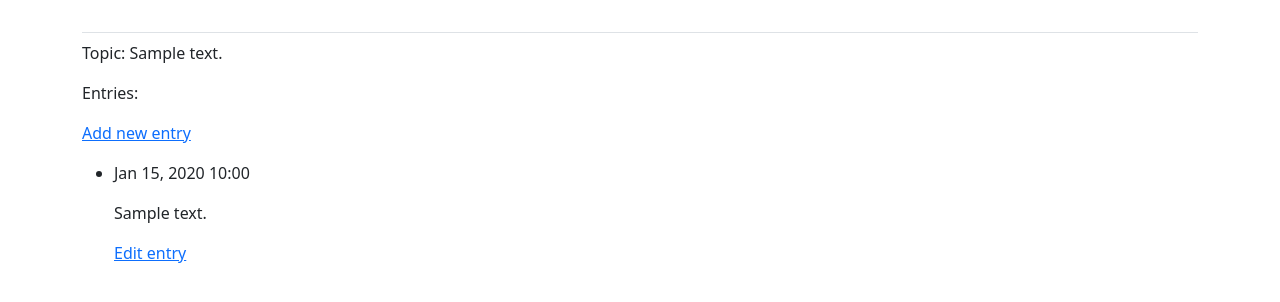
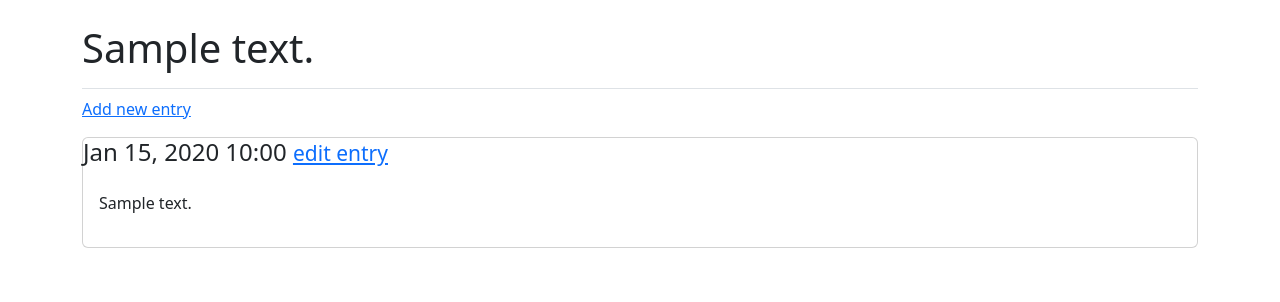
Before and after one commit to MSRhmn/journal-record, a Django app: page /topics/1/ in a window 1280 px wide. Shown: the part 70-372 px from the top of the page. Run offline with Django 5.2, Linux system fonts and the light colour scheme; a user stored in the database is signed in; tables that the repository leaves empty hold one stand-in row (values such as "Sample post"); some libraries are stand-ins or nearby versions.

Commit message:
style: topic.html in journal record template

```diff
--- a/journal_records/templates/journal_records/topic.html
+++ b/journal_records/templates/journal_records/topic.html
@@ -1,26 +1,25 @@
 {% extends "journal_records/base.html" %}
 
+{% block page_header %}
+  <h1>{{ topic.text }}</h1>
+{% endblock %}
+
 {% block content %}
-
-  <p>Topic: {{ topic.text }}</p>
-
-  <p>Entries:</p>
   <p>
     <a href="{% url 'journal_records:new_entry' topic.id %}">Add new entry</a>
   </p>
 
-  <ul>
-    {% for entry in entries %}
-      <li>
-        <p>{{ entry.date_added|date:"M d, Y H:i" }}</p>
-        <p>{{ entry.text|linebreaks }}</p>
-        <p>
-          <a href="{% url 'journal_records:edit_entry' entry.id %}">Edit entry</a>
-        </p>
-      </li>
-    {% empty %}
-      <li>There are no entries for this topic yet.</li>
-    {% endfor %}
-  </ul>
+  {% for entry in entries %}
+    <div class="card mb-3">
+      <h4 class="card_header">
+        {{ entry.date_added|date:"M d, Y H:i" }}
+        <small><a href="{% url 'journal_records:edit_entry' entry.id %}">edit entry</a></small>
+      </h4>
+      <div class="card-body">{{ entry.text|linebreaks }}</div>
+    </div>
 
-{% endblock content %}
+  {% empty %}
+    <p>There are no entries for this topic yet.</p>
+  {% endfor %}
+
+{% endblock %}
```
